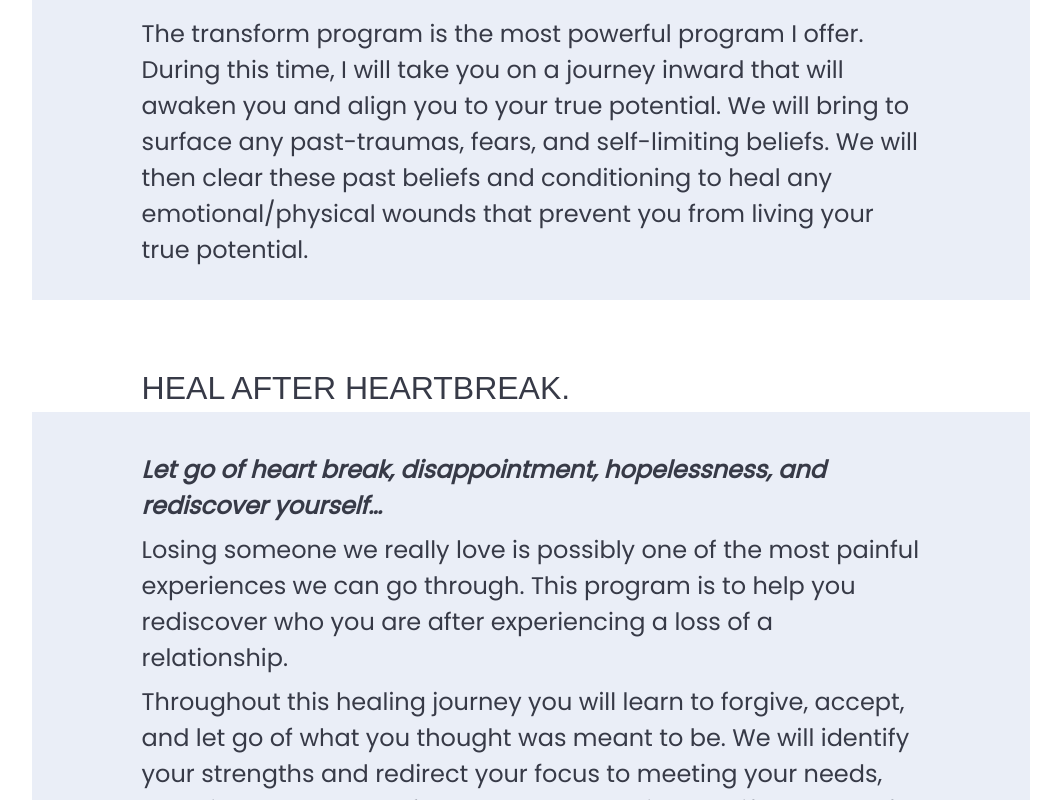
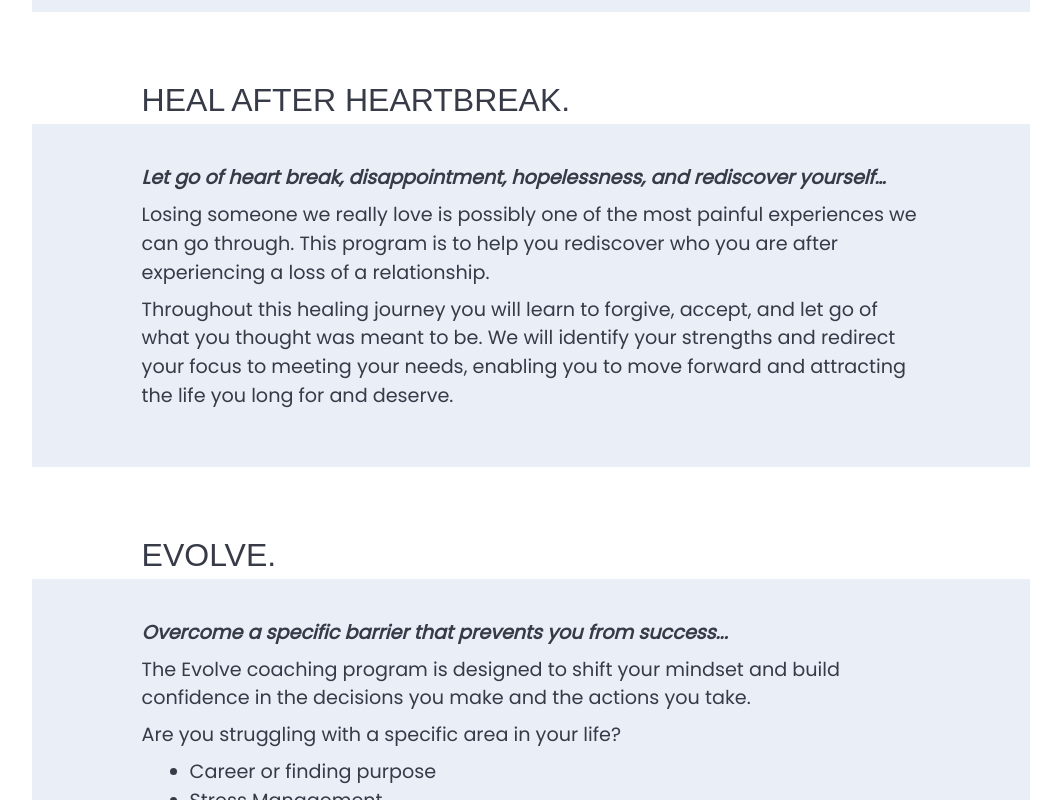
Before and after one commit to livelifedev/aaliyah-website, a Next.js app: page /services in a window 1280 px wide. Shown: the part 1340-2140 px from the top of the page, without its empty margins (109-1170 px from the left). Built offline with nearby package versions, Linux system fonts and the light colour scheme; a web font is replaced by a local one.

Commit message:
update services

```diff
--- a/styles/Services.module.css
+++ b/styles/Services.module.css
@@ -14,7 +14,7 @@
 }
 
 .section {
-  min-height: 400px;
+  /* min-height: 400px; */
   background-color: var(--secondary-color);
   padding: var(--copy-gutter);
   margin-bottom: 32px;
@@ -47,7 +47,7 @@
 
 .blockSection .section {
   padding-top: 32px;
-  padding-bottom: 32px;
+  padding-bottom: 56px;
 }
 
 .title {
@@ -97,7 +97,7 @@
   }
 
   .section li {
-    font-size: 1.5rem;
+    font-size: 1.2rem;
   }
 
   .title {
@@ -116,7 +116,7 @@
   }
 
   .section p {
-    font-size: 1.5rem;
+    font-size: 1.2rem;
   }
 }
 
```
